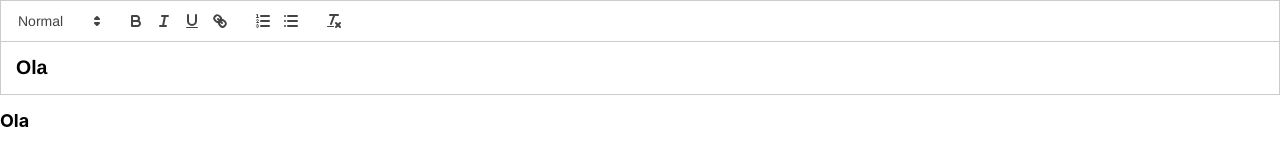
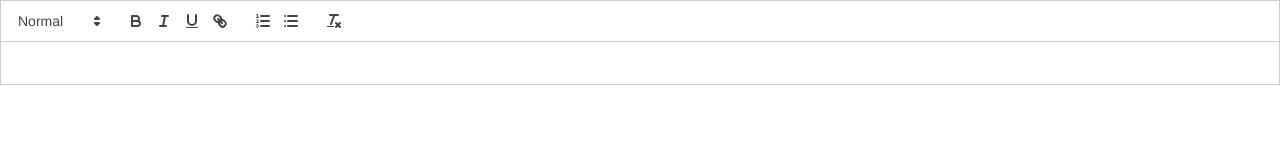
Before and after one commit to zelitosaide/react-third-party-libraries-course, a React (Create React App) app: page / in a window 1280 px wide. Shown: the top 160 px of the page. Built offline with nearby package versions, Linux system fonts and the light colour scheme.

Commit message:
React Quill

```diff
--- a/src/react-quill/index.js
+++ b/src/react-quill/index.js
@@ -4,7 +4,7 @@ import ReactQuill from "react-quill";
 import "react-quill/dist/quill.snow.css";
 
 export default function Index() {
-  const [value, setValue] = useState("<h2>Ola</h2>");
+  const [value, setValue] = useState("");
 
   return (
     <>
```
